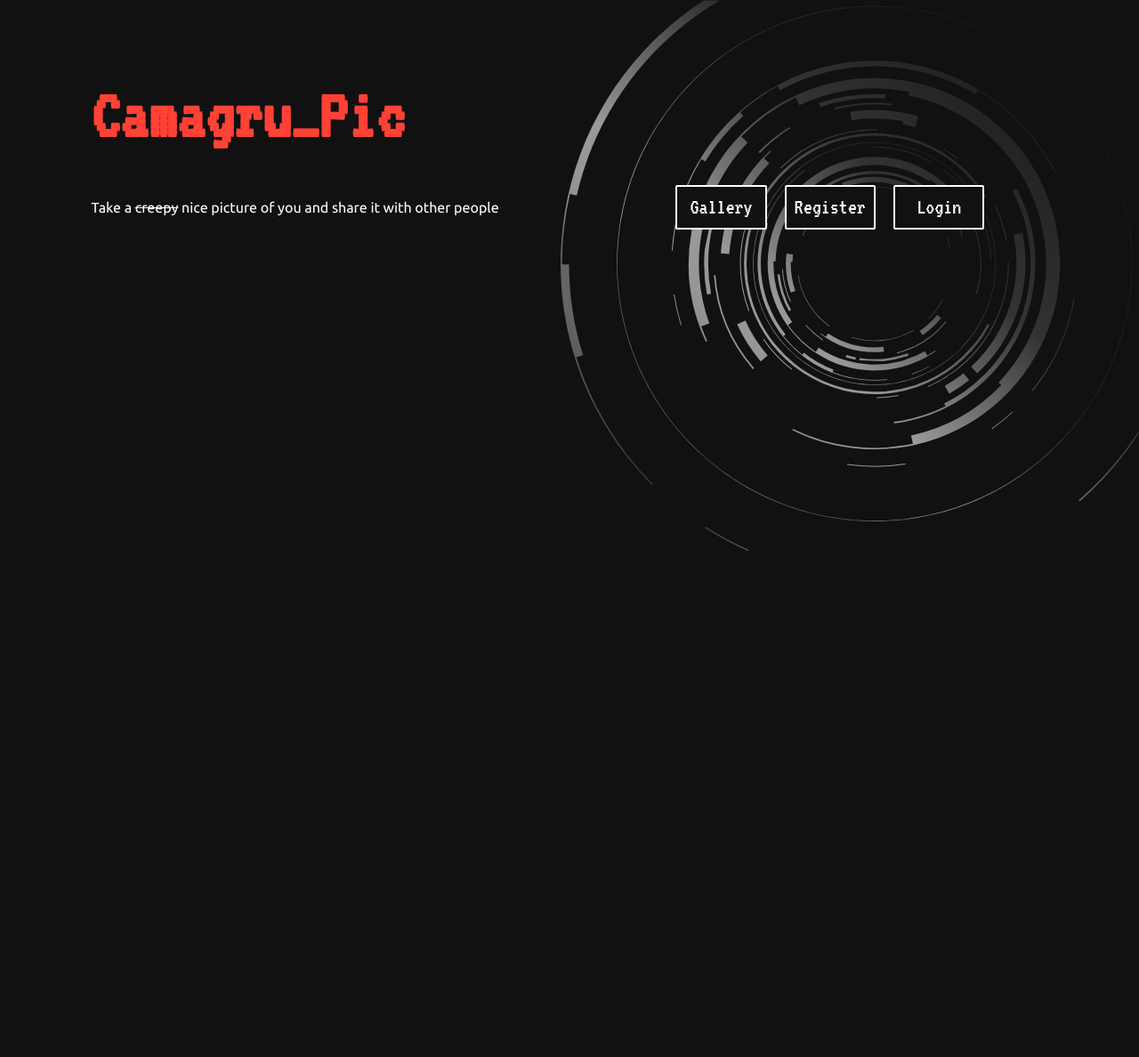
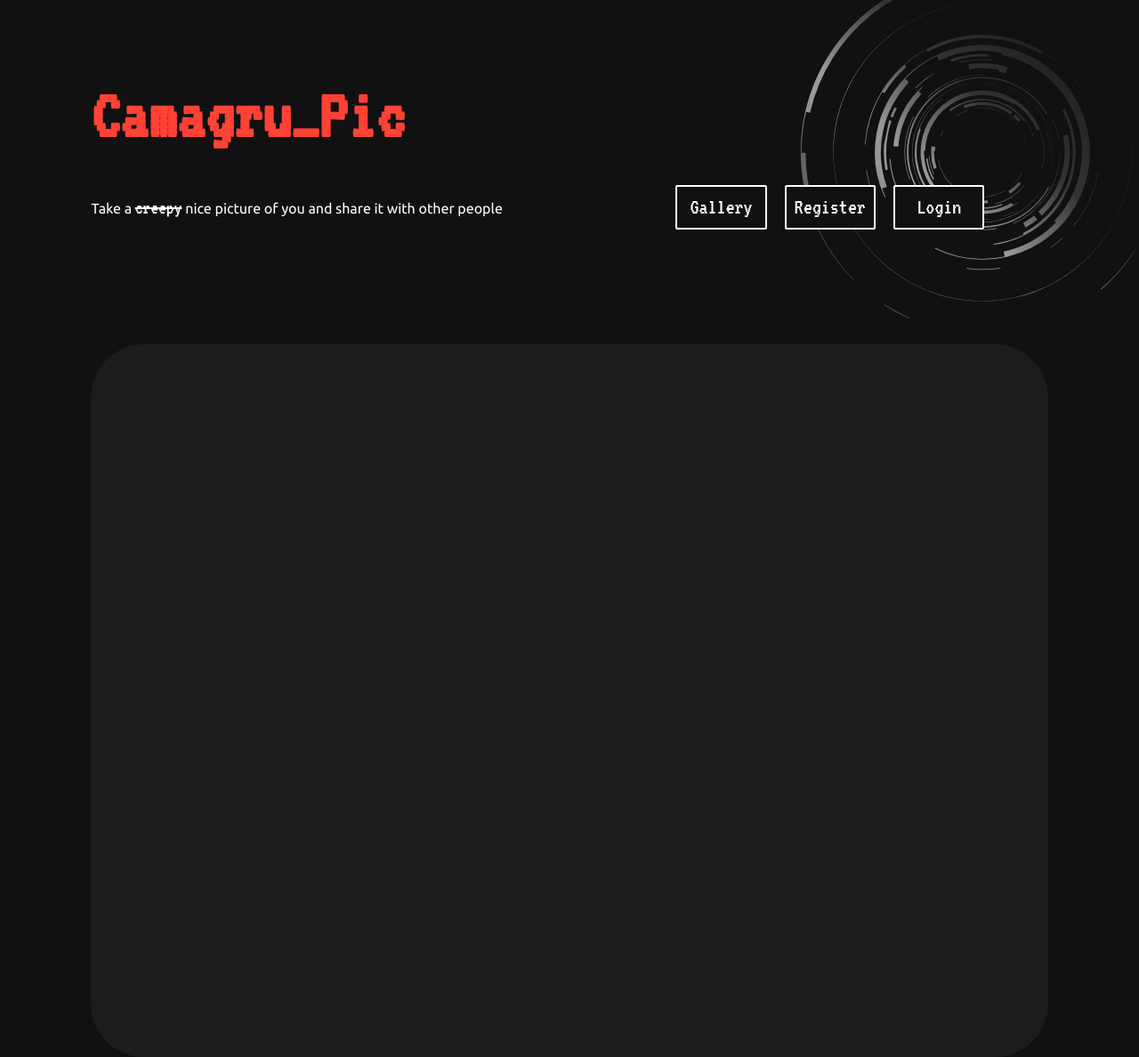
Before and after one commit to andrearizzello/Camagru_42, a PHP site: page / in a window 1280 px wide. Shown: the whole page at 89% size. Before the commit the page ends 620 px from the top, so only its background shows below. Run offline with PHP 8.4, Linux system fonts and the light colour scheme.

Commit message:
Added rounded square container for photos

```diff
--- a/css/body.css
+++ b/css/body.css
@@ -1,6 +1,7 @@
 body {
     background: #111;
 }
+html,body { height:100%; }
 
 .p-description {
     color: white;
@@ -42,9 +43,20 @@ body {
     position: absolute;
     right: 0;
     top: 0;
-    width: 650px;
-    height: 620px;
+    width: 30vw;
+    height: 28vw;
     z-index: -1;
+}
+
+.container {
+    margin-top: 10%;
+    margin-left: 8%;
+    margin-right: 8%;
+    width: 84%;
+    height: 100%;
+    background: #1c1c1c;
+    border-top: 1px solid transparent;
+    border-radius: 60px;
 }
 
 @media only screen and (max-width: 600px) {
--- a/index.html
+++ b/index.html
@@ -17,14 +17,14 @@
 </header>
 <div class="div-split">
     <p class="p-description">
-        Take a <del>creepy</del> nice picture of you and share it with other people
+        Take a <span style="font-family: 'VT323', monospace; font-size: 22px"><del>creepy</del></span> nice picture of you and share it with other people
     </p>
     <button class="btn-main-menu">Login</button>
     <button class="btn-main-menu">Register</button>
     <button class="btn-main-menu">Gallery</button>
 </div>
 <img src="imgs/cam.svg" class="img-cam">
-<div>
+<div class="container">
     <!--TODO:Inserire code php che mostra le foto-->
 </div>
 </body>
```
